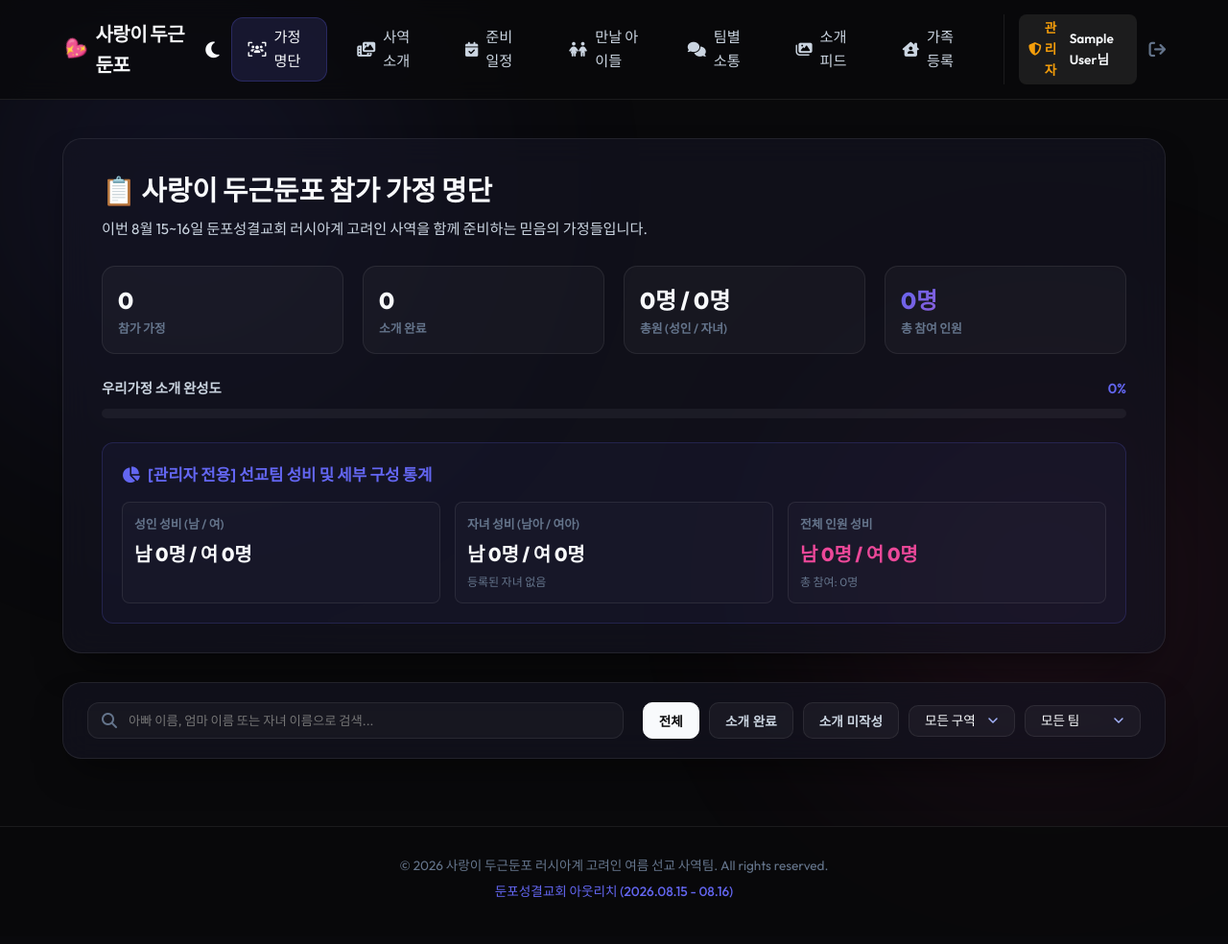
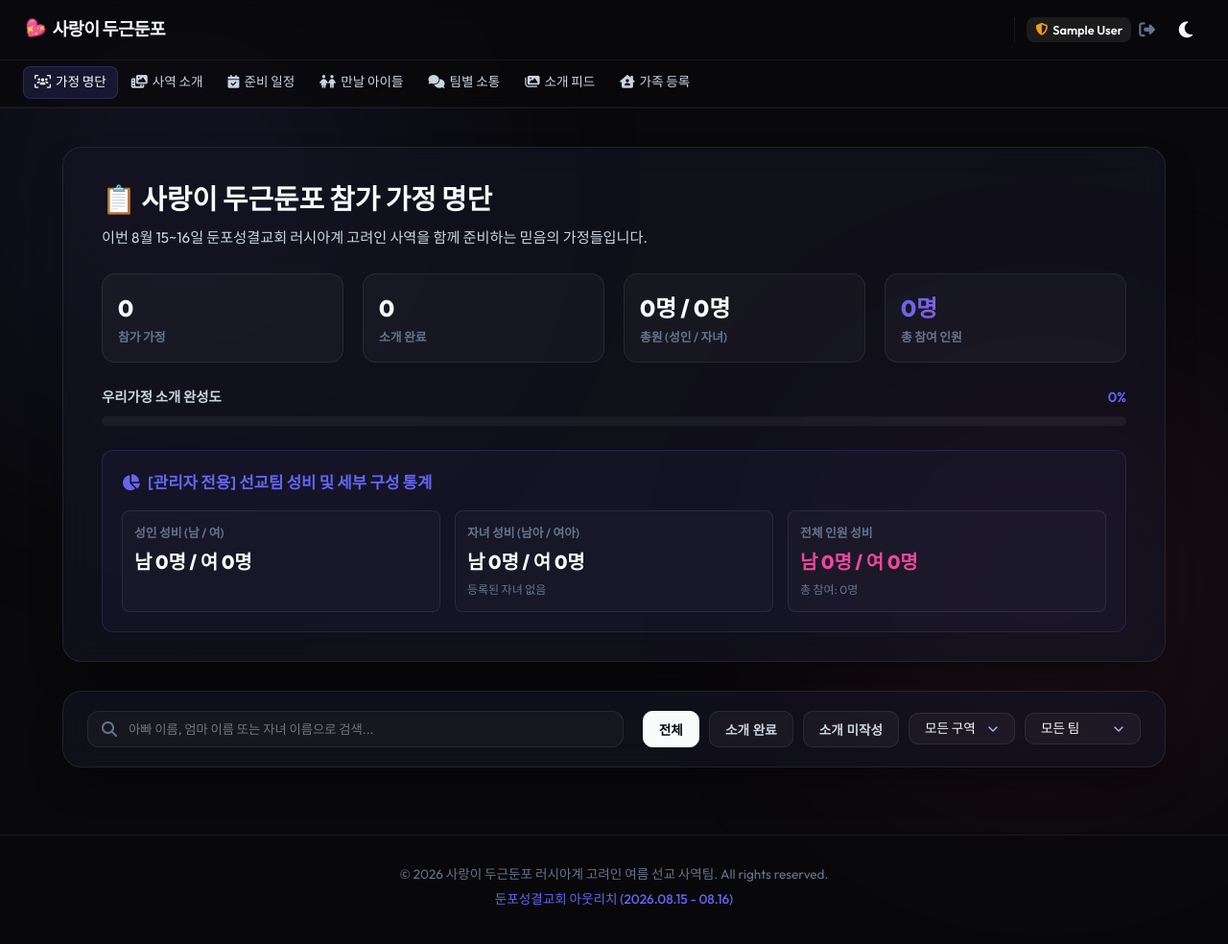
Before and after one commit to crossbow02/2026-summer-ubd, a Flask app: page / in a window 1280 px wide. Shown: the whole page at 96% size. Before the commit the page ends 936 px from the top, so only its background shows below. Run offline with Flask 3, Linux system fonts and the light colour scheme; the visitor is signed in with stand-in values (Sample User, id 1); data that the repository does not hold is empty.

Commit message:
Refactor navbar to two-row layout: title top row, tabs bottom row, full responsive

```diff
--- a/static/css/style.css
+++ b/static/css/style.css
@@ -87,23 +87,33 @@ body {
     -webkit-backdrop-filter: blur(12px);
     border-bottom: 1px solid var(--border-color);
 }
-.nav-container {
-    max-width: 1200px;
+.nav-top-row {
+    max-width: 1400px;
     margin: 0 auto;
-    padding: 15px 25px;
+    padding: 11px 24px;
     display: flex;
     align-items: center;
     justify-content: space-between;
+    border-bottom: 1px solid rgba(255,255,255,0.06);
+}
+.nav-bottom-row {
+    max-width: 1400px;
+    margin: 0 auto;
+    padding: 6px 24px 8px;
+    display: flex;
+    align-items: center;
+    border-bottom: 1px solid rgba(255, 255, 255, 0.04);
 }
 .nav-logo {
     display: flex;
     align-items: center;
-    gap: 10px;
-    font-size: 1.25rem;
+    gap: 8px;
+    font-size: 1.15rem;
     font-weight: 800;
     color: var(--text-primary);
     text-decoration: none;
     letter-spacing: -0.5px;
+    white-space: nowrap;
 }
 .emoji-spin {
     display: inline-block;
@@ -114,22 +124,32 @@ body {
     100% { transform: rotate(360deg); }
 }
 
-.nav-menu {
-    display: flex;
-    align-items: center;
-    gap: 15px;
-}
+/* Bottom tab row */
+.nav-menu-tabs {
+    display: flex;
+    align-items: center;
+    gap: 2px;
+    flex-wrap: nowrap;
+    overflow-x: auto;
+    scrollbar-width: none;
+    -ms-overflow-style: none;
+    width: 100%;
+}
+.nav-menu-tabs::-webkit-scrollbar { display: none; }
 .nav-item {
     display: flex;
     align-items: center;
-    gap: 8px;
-    padding: 8px 16px;
+    gap: 5px;
+    padding: 5px 11px;
     color: var(--text-secondary);
     text-decoration: none;
     font-weight: 500;
-    font-size: 0.95rem;
-    border-radius: 12px;
+    font-size: 0.85rem;
+    border-radius: 8px;
     transition: all 0.2s ease;
+    white-space: nowrap;
+    flex-shrink: 0;
+    border: 1px solid transparent;
 }
 .nav-item:hover {
     color: var(--text-primary);
@@ -138,26 +158,33 @@ body {
 .nav-item.active {
     color: var(--text-primary);
     background: rgba(99, 102, 241, 0.15);
-    border: 1px solid rgba(99, 102, 241, 0.25);
-}
-
+    border-color: rgba(99, 102, 241, 0.25);
+}
+
+/* Right side actions (top row) */
+.nav-right-actions {
+    display: flex;
+    align-items: center;
+    gap: 10px;
+    flex-shrink: 0;
+}
 .user-badge-nav {
     display: flex;
     align-items: center;
-    gap: 12px;
-    margin-left: 10px;
-    padding-left: 15px;
+    gap: 8px;
+    padding-left: 12px;
     border-left: 1px solid var(--border-color);
 }
 .user-name-tag {
-    font-size: 0.85rem;
+    font-size: 0.8rem;
     font-weight: 600;
-    padding: 4px 10px;
+    padding: 3px 9px;
     background: rgba(255, 255, 255, 0.08);
     border-radius: 8px;
     display: flex;
     align-items: center;
-    gap: 6px;
+    gap: 5px;
+    white-space: nowrap;
 }
 .admin-shield {
     color: var(--color-amber);
@@ -167,49 +194,41 @@ body {
 }
 .btn-logout {
     color: var(--text-muted);
-    font-size: 1.1rem;
+    font-size: 1.05rem;
     cursor: pointer;
     transition: color 0.2s ease;
 }
-.btn-logout:hover {
-    color: var(--color-rose);
-}
-
-@media (min-width: 901px) and (max-width: 1200px) {
-    .nav-container {
-        padding: 10px 15px;
-    }
-    .nav-menu {
-        gap: 4px;
-    }
-    .nav-item {
-        padding: 6px 10px;
-        font-size: 0.82rem;
-        gap: 5px;
-        border-radius: 8px;
-    }
-    .nav-logo {
-        font-size: 1.05rem;
-        gap: 5px;
-    }
-    .user-badge-nav {
-        gap: 8px;
-        margin-left: 5px;
-        padding-left: 8px;
-    }
-    .user-name-tag {
-        font-size: 0.78rem;
-        padding: 3px 8px;
-    }
-}
+.btn-logout:hover { color: var(--color-rose); }
+
+/* Visibility helpers */
+.desktop-only { display: flex !important; }
+.mobile-only  { display: none  !important; }
+
 
 .menu-toggle {
     display: none;
-    background: none;
-    border: none;
-    color: var(--text-primary);
-    font-size: 1.5rem;
+    flex-direction: column;
+    justify-content: center;
+    align-items: center;
+    gap: 5px;
+    width: 34px;
+    height: 34px;
+    background: rgba(255,255,255,0.06);
+    border: 1px solid var(--border-color);
+    border-radius: 8px;
     cursor: pointer;
+    padding: 0;
+}
+.menu-toggle .bar {
+    display: block;
+    width: 18px;
+    height: 2px;
+    background: var(--text-primary);
+    border-radius: 2px;
+    transition: all 0.3s ease;
+}
+.menu-toggle:hover {
+    background: rgba(255,255,255,0.1);
 }
 
 /* Main Layout */
--- a/templates/base.html
+++ b/templates/base.html
@@ -29,25 +29,40 @@
     <div class="glowing-orb orb-2"></div>
 
     <header class="navbar">
-        <div class="nav-container">
+        <!-- Top Row: Logo & Profile Actions -->
+        <div class="nav-top-row">
             <a href="{{ url_for('dashboard') }}" class="nav-logo">
                 <span class="emoji-spin">💖</span> <span>사랑이 두근둔포</span>
             </a>
 
             <div class="nav-right-actions">
+                {% if session.get('user_id') %}
+                <div class="user-badge-nav desktop-only">
+                    <span class="user-name-tag">
+                        {% if session.get('role') == 'admin' %}
+                        <span class="admin-shield" title="관리자 권한"><i class="fa-solid fa-shield-halved"></i></span>
+                        {% endif %}
+                        {{ session.get('name') }}
+                    </span>
+                    <a href="{{ url_for('logout') }}" class="btn-logout" title="로그아웃"><i class="fa-solid fa-right-from-bracket"></i></a>
+                </div>
+                {% endif %}
+
                 <button class="theme-toggle-btn" id="themeToggle" title="테마 변경 (다크/라이트)" aria-label="Toggle Theme">
                     <i class="fa-solid fa-moon"></i>
                 </button>
 
-                {% if session.get('user_id') %}
-                <button class="menu-toggle" id="menuToggle" aria-label="Toggle Navigation Menu">
-                    <i class="fa-solid fa-bars"></i>
+                <button class="menu-toggle" id="menuToggle" aria-label="Toggle Menu">
+                    <span class="bar"></span>
+                    <span class="bar"></span>
+                    <span class="bar"></span>
                 </button>
-                {% endif %}
             </div>
+        </div>
 
-            {% if session.get('user_id') %}
-            <nav class="nav-menu" id="navMenu">
+        <!-- Bottom Row: Navigation Tabs -->
+        <div class="nav-bottom-row" id="navMenu">
+            <nav class="nav-menu-tabs">
                 <a href="{{ url_for('dashboard') }}" class="nav-item {% if request.endpoint == 'dashboard' %}active{% endif %}">
                     <i class="fa-solid fa-users-viewfinder"></i> <span>가정 명단</span>
                 </a>
@@ -69,18 +84,17 @@
                 <a href="{{ url_for('family_edit') }}" class="nav-item {% if request.endpoint == 'family_edit' %}active{% endif %}">
                     <i class="fa-solid fa-house-chimney-user"></i> <span>가족 등록</span>
                 </a>
-                <div class="user-badge-nav">
-                    <span class="user-name-tag">
-                        {% if session.get('role') == 'admin' %}
-                        <span class="admin-shield"><i class="fa-solid fa-shield-halved"></i> 관리자</span>
-                        {% endif %}
-                        {{ session.get('name') }}님
-                    </span>
-                    <a href="{{ url_for('logout') }}" class="btn-logout" title="로그아웃">
-                        <i class="fa-solid fa-arrow-right-from-bracket"></i>
-                    </a>
-                </div>
             </nav>
+            {% if session.get('user_id') %}
+            <div class="user-badge-nav mobile-only">
+                <span class="user-name-tag">
+                    {% if session.get('role') == 'admin' %}
+                    <span class="admin-shield" title="관리자 권한"><i class="fa-solid fa-shield-halved"></i></span>
+                    {% endif %}
+                    {{ session.get('name') }}
+                </span>
+                <a href="{{ url_for('logout') }}" class="btn-logout" title="로그아웃"><i class="fa-solid fa-right-from-bracket"></i></a>
+            </div>
             {% endif %}
         </div>
     </header>
```
Also changed, not shown: other parts of static/css/style.css (+24 -14 lines).
